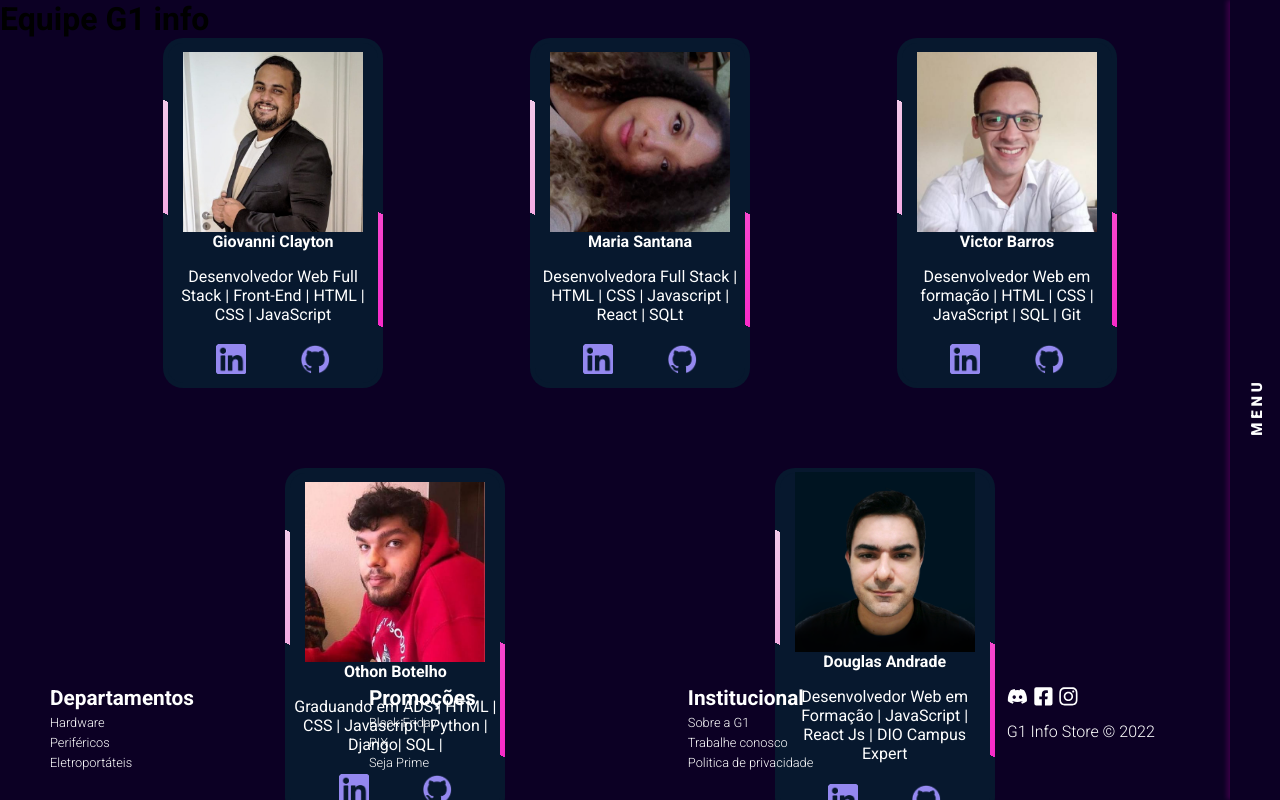
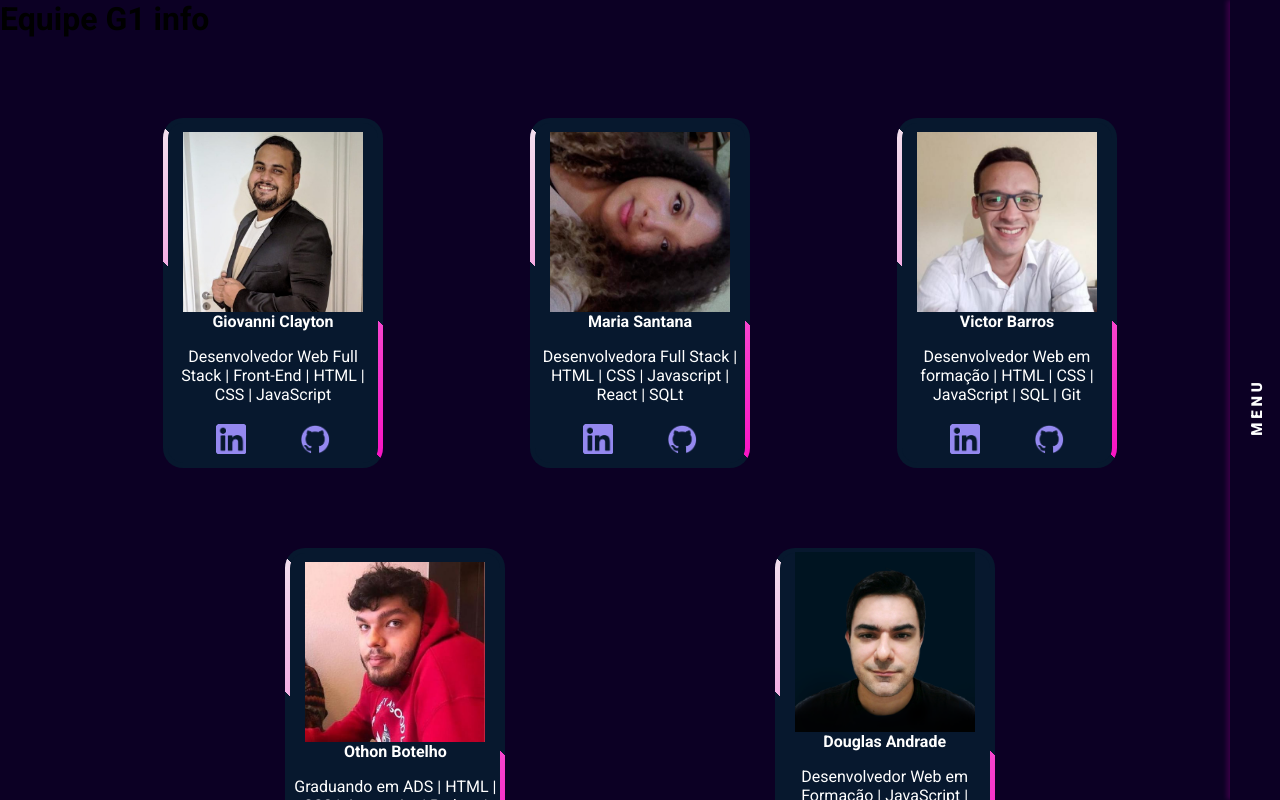
Before and after one commit to Gclayton0207/G1-Info-Store, a React (Vite) app: page /sobre in a window 1280 px wide. Shown: the top 800 px of the page. Built offline with nearby package versions, Linux system fonts and the light colour scheme.

Commit message:
fixar footer

```diff
--- a/src/Routes/Routes.jsx
+++ b/src/Routes/Routes.jsx
@@ -4,17 +4,28 @@ import Home from "../Pages/Home/Home"
 import Sobre from "../Pages/Sobre/Sobre"
 import Header from "../components/Header/Header";
 import Footer from "../components/Footer/Footer";
+import styled from 'styled-components';
 import '../index.css';
+
+const Container = styled.main`
+  width: 100%;
+  min-height: 100vh;
+  display: flex;
+  flex-direction: column;
+  justify-content: space-between;
+`
 
 const Routes = () => {
   return (
     <BrowserRouter>
+      <Container>
         <Header/>
         <Switch>
             <Route path='/'  element={<Home />}/>
             <Route path='/sobre' element={<Sobre/>}/>
         </Switch>
       <Footer/>
+      </Container>
     </BrowserRouter>
   )
 }
--- a/src/components/Footer/Footer.jsx
+++ b/src/components/Footer/Footer.jsx
@@ -10,8 +10,6 @@ const Footer = styled.footer`
   padding: 30px 50px;
   color: white;
   min-height: 3rem;
-  position: absolute;
-  bottom: 0;
 
   @media (max-width: 767px) {
     grid-template-columns: 1fr;
```
